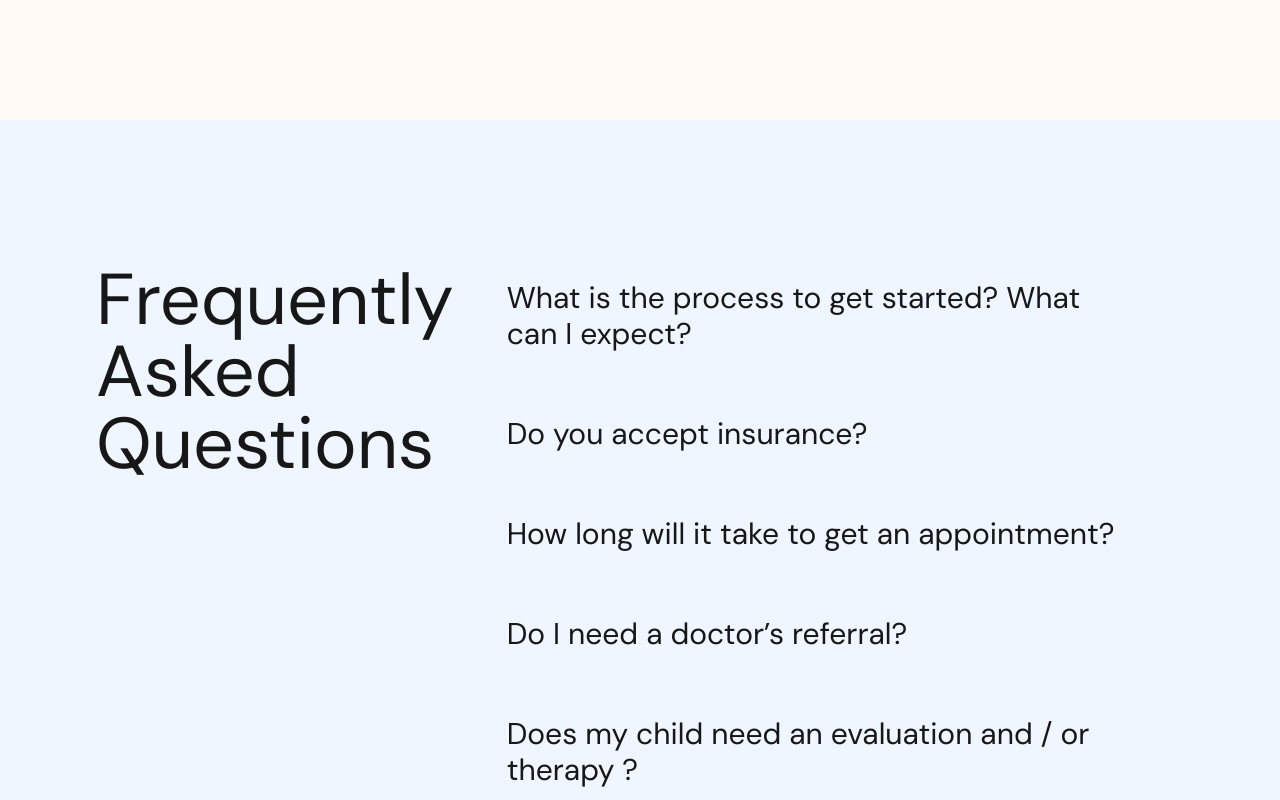
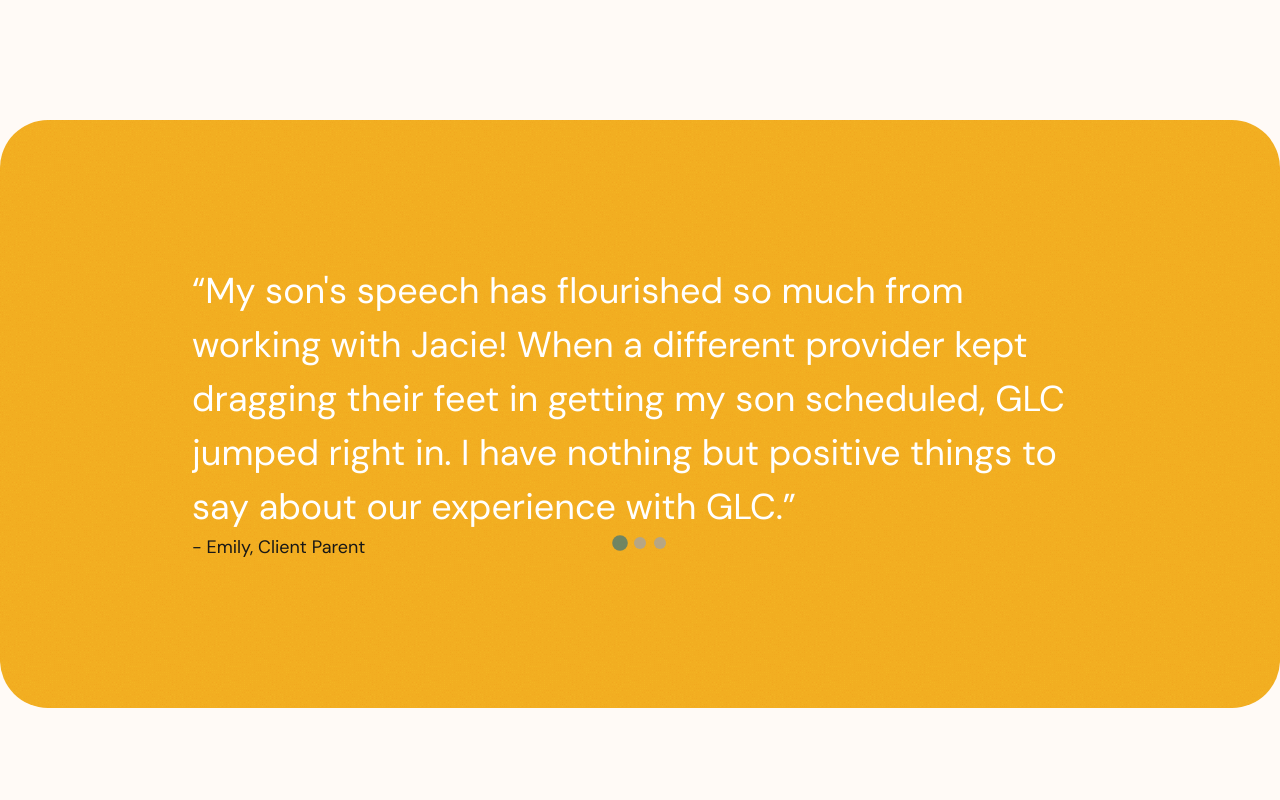
Before and after one commit to michaelbiggers/glc, a Next.js app in the folder glc-app/: page / in a window 1280 px wide. Shown: the part 2640-3440 px from the top of the page. Built offline with nearby package versions, Linux system fonts and the light colour scheme.

Commit message:
feat: faq + layout

```diff
--- a/glc-app/app/components/Faq.tsx
+++ b/glc-app/app/components/Faq.tsx
@@ -9,7 +9,7 @@
 const Faq = ({ title, content, children, }: FaqProps) => {
   const [isOpen, setIsOpen] = useState(false);
   return (
-    <div className={`faq px-12 py-4 mb-4 rounded-lg transition-all duration-500 ${isOpen ? 'bg-white' : ''}`} >
+    <div className={`faq px-12 py-4 mb-4 rounded-3xl transition-all duration-500 ${isOpen ? 'bg-white' : ''}`} >
       <div className={styles.faq__title} onClick={() => { setIsOpen(!isOpen) }}>
         <h3 className="text-3xl mb-4">{title}</h3>
       </div>
--- a/glc-app/app/components/Faqs.tsx
+++ b/glc-app/app/components/Faqs.tsx
@@ -2,7 +2,7 @@
 
 const Faqs = () => {
   return (
-    <div className="faqs flex flex-wrap py-24 lg:py-36  lg:px-24 bg-blue-50" >
+    <div className="faqs flex flex-wrap py-24 lg:py-36  lg:px-24" >
       <div className="faqs__col basis-full lg:basis-1/3 px-12 lg:px-0">
         <h2 className="text-7xl">Frequently Asked Questions</h2>
       </div>
--- a/glc-app/app/page.tsx
+++ b/glc-app/app/page.tsx
@@ -12,8 +12,8 @@
       <Callout text="We believe that true growth happens through meaningful connections, creating a strong network of support. By embracing independence, our clients gain the confidence to evolve, explore new opportunities, and discover their full potential. Most importantly, we celebrate joy in every moment—both the small victories and the life-changing milestones—because a fulfilling life is built on both." />
       <TeamSection />
       <Demographic />
+      <Testimonials />
       <Faqs />
-      <Testimonials />
       {/* <div className="icon-bar flex max-w-screen w-9/12 justify-center items-center m-auto -mt-12 bg-white absolute center gap-12 p-12 left-1/2 -translate-x-1/2">
         <div className="flex flex-col justify-center items-center">
           <i>icon</i>
```
